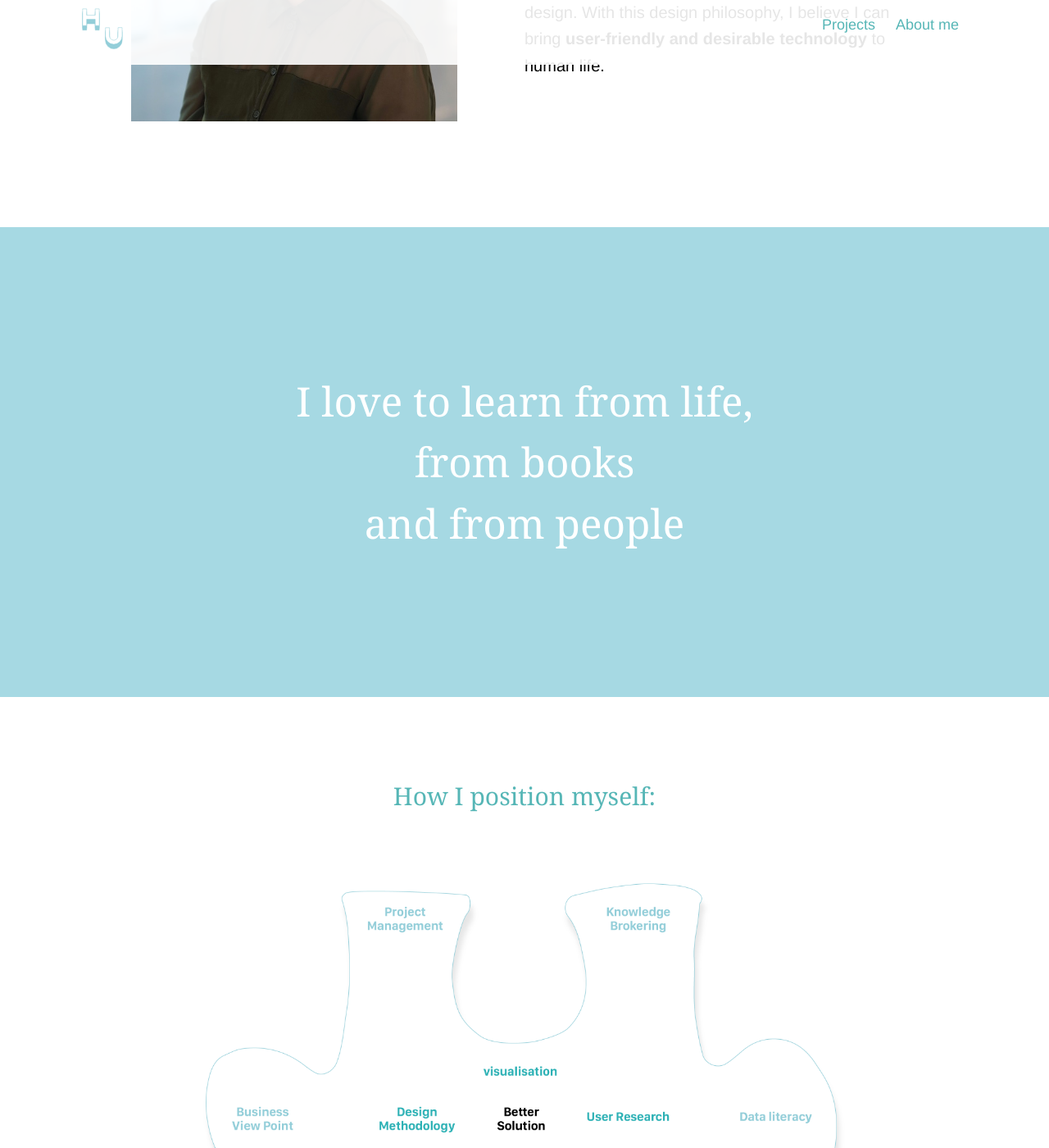
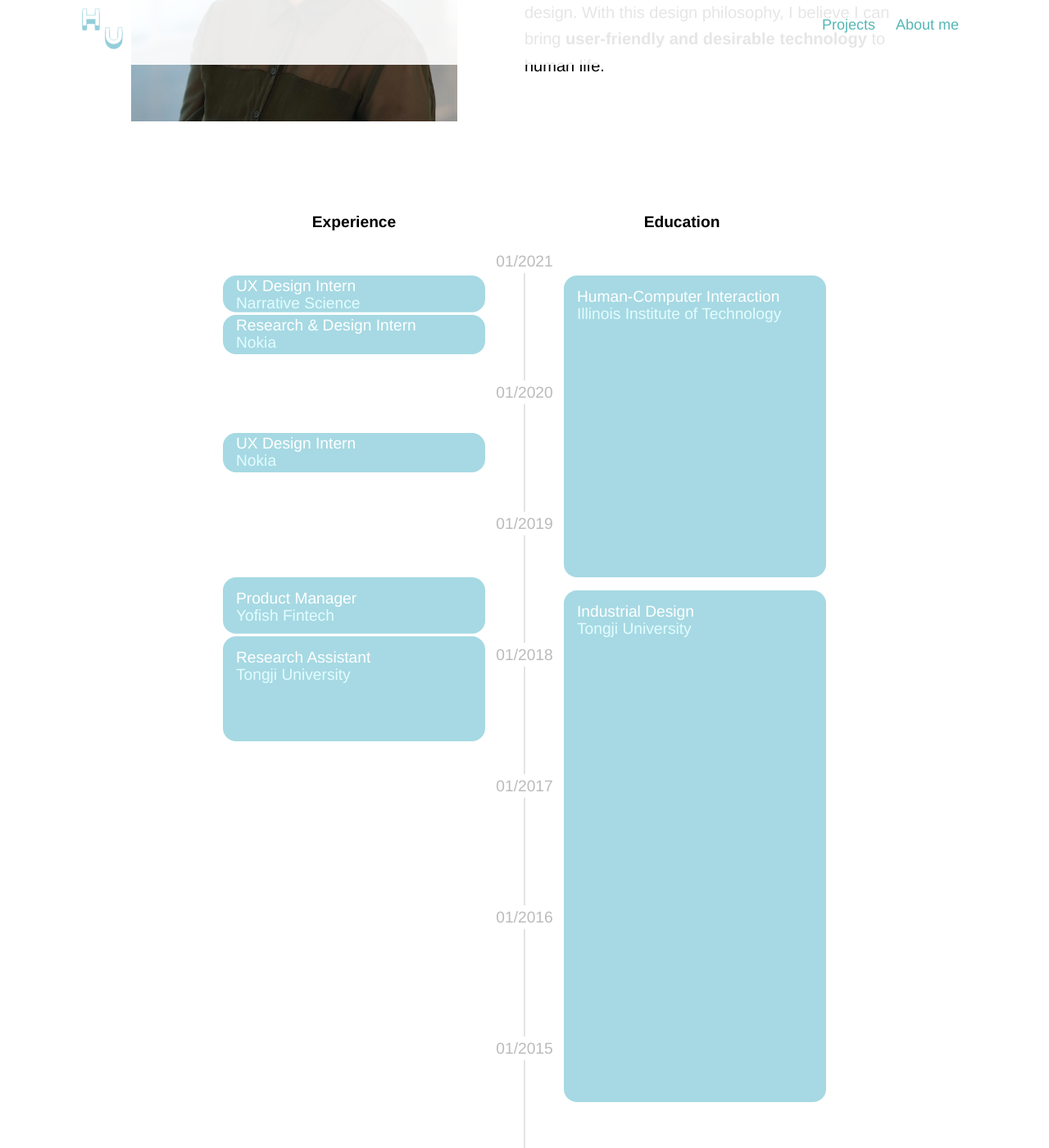
Before and after one commit to yuanyuanhu96/Potfolio-Archive, a Jekyll site: the page about.html, which Jekyll copies as it is, in a window 1280 px wide and 1400 px high, scrolled down 603 px. Shown: the whole window at 82% size. Built offline with Jekyll 4.4.1, drawn with Linux system fonts in a browser that asks for light colours.

Commit message:
Added My Experience Map

```diff
--- a/about.html
+++ b/about.html
@@ -64,27 +64,14 @@
             </p>
           </section>
         </div>
+
       </div>
+
     </div>
-    <br /><br />
-    <br /><br />
-    <div class="block-breaker">
-      <br /><br />
 
-      <br /><br />
-      <br /><br />
+          <svg version="1.1" x="0px" y="0px" viewBox="0 0 800 900" class="ddd"></svg>
 
-      <h1 class="align-center white-text">
-        I love to learn from life,<br />
-        from books<br />
-        and from people
-      </h1>
-
-      <br /><br />
-      <br /><br />
-      <br /><br />
-    </div>
-    <br /><br />
+    <!-- <br /><br />
     <br />
     <div class="container">
       <div class="cat-display clearf">
@@ -102,7 +89,7 @@
         <br /><br />
       </div>
       <br /><br />
-    </div>
+    </div> -->
 
     <footer>
       <div>
@@ -144,6 +131,193 @@
 
       <div>© 2020 Yuanyuan Hu | Designed and developed by Yuanyuan Hu</div>
     </footer>
+
+    <script src="https://d3js.org/d3.v6.min.js"></script>
+    <script>
+      let ddd = d3.select('.ddd');
+
+      // Drew timeline
+
+      let lineData = [
+        [
+          [400, 100],
+          [400, 800],
+        ],
+      ];
+      ddd
+        .selectAll('.yearLine')
+        .data(lineData)
+        .enter()
+        .append('polyline')
+        .attr('points', (d) => d)
+        .attr('cy', 50)
+        .attr('r', 30)
+        .style('fill', 'none')
+        .style('stroke', '#ddd')
+        .style('stroke-width', 1);
+
+      let yearData = [
+        { name: '01/2021', y: '100' },
+        { name: '01/2020', y: '200' },
+        { name: '01/2019', y: '300' },
+        { name: '01/2018', y: '400' },
+        { name: '01/2017', y: '500' },
+        { name: '01/2016', y: '600' },
+        { name: '01/2015', y: '700' },
+        { name: '01/2014', y: '800' },
+      ];
+
+      ddd
+        .selectAll('.yearBox')
+        .data(yearData)
+        .enter()
+        .append('rect')
+        .attr('x', 350)
+        .attr('y', (d) => d.y - 10)
+        .attr('width', 100)
+        .attr('height', 18)
+        .style('fill', '#FFFFFF')
+        .style('stroke-width', 3)
+        .style('stroke', 'none');
+      ddd
+        .selectAll('.yearNumber')
+        .data(yearData)
+        .enter()
+        .append('text')
+        .attr('x', 400)
+        .attr('y', (d) => d.y)
+        .style('text-anchor', 'middle')
+        .style('alignment-baseline', 'middle')
+        .text((d) => d.name)
+        .attr('fill', '#bbb')
+        .style('font-size', '12px');
+
+      ddd
+
+        .append('text')
+        .attr('x', 270)
+        .attr('y', 70)
+        .style('text-anchor', 'middle')
+        .style('alignment-baseline', 'middle')
+        .text('Experience')
+        .attr('fill', '#000')
+        .style('font-size', '12px')
+        .style('font-weight', '600');
+
+      ddd
+
+        .append('text')
+        .attr('x', 520)
+        .attr('y', 70)
+        .style('text-anchor', 'middle')
+        .style('alignment-baseline', 'middle')
+        .text('Education')
+        .attr('fill', '#000')
+        .style('font-size', '12px')
+        .style('font-weight', '600');
+
+      // Add Experience
+
+      let experienceData = [
+        {
+          position: ' UX Design Intern',
+          place: 'Narrative Science',
+          yStart: 110,
+          yLength: 28,
+          x: 170,
+          adjustX: 150,
+          adjustY: -8,
+        },
+        {
+          position: ' Research & Design Intern',
+          place: 'Nokia',
+          yStart: 140,
+          yLength: 30,
+          x: 170,
+
+          adjustY: -8,
+        },
+        {
+          position: ' UX Design Intern',
+          place: 'Nokia',
+          yStart: 230,
+          yLength: 30,
+          x: 170,
+          adjustY: -8,
+        },
+        {
+          position: ' Product Manager',
+          place: 'Yofish Fintech',
+          yStart: 340,
+          yLength: 43,
+          x: 170,
+          adjustY: 0,
+        },
+        {
+          position: ' Research Assistant',
+          place: 'Tongji University',
+          yStart: 385,
+          yLength: 80,
+          x: 170,
+          adjustY: 0,
+        },
+        {
+          position: ' Human-Computer Interaction',
+          place: 'Illinois Institute of Technology',
+          yStart: 110,
+          yLength: 230,
+          x: 430,
+          adjustY: 0,
+        },
+
+        {
+          position: ' Industrial Design',
+          place: 'Tongji University',
+          yStart: 350,
+          yLength: 390,
+          x: 430,
+          adjustY: 0,
+        },
+      ];
+
+
+
+      ddd
+        .selectAll('.experienceItem')
+        .data(experienceData)
+        .enter()
+        .append('rect')
+        .attr('x', (d) => d.x)
+        .attr('y', (d) => d.yStart)
+        .attr('width', 200)
+        .attr('height', (d) => d.yLength)
+        .attr('rx', 10)
+        .attr('ry', 10)
+        .style('fill', '#a6d9e3')
+        .style('stroke-width', 1)
+        .style('stroke', 'none');
+
+      ddd
+        .selectAll('.experiencePosition')
+        .data(experienceData)
+        .enter()
+        .append('text')
+        .attr('x', (d) => d.x + 10)
+        .attr('y', (d) => d.yStart + d.adjustY + 20)
+        .style('font-size', '12px')
+        .text((d) => d.position)
+        .attr('fill', '#fff');
+
+      ddd
+        .selectAll('.experiencePlace')
+        .data(experienceData)
+        .enter()
+        .append('text')
+        .attr('x', (d) => d.x + 10)
+        .attr('y', (d) => d.yStart + d.adjustY + 33)
+        .style('font-size', '12px')
+        .text((d) => d.place)
+        .attr('fill', '#E3FCFF');
+    </script>
   </body>
-  <html></html>
 </html>
```
